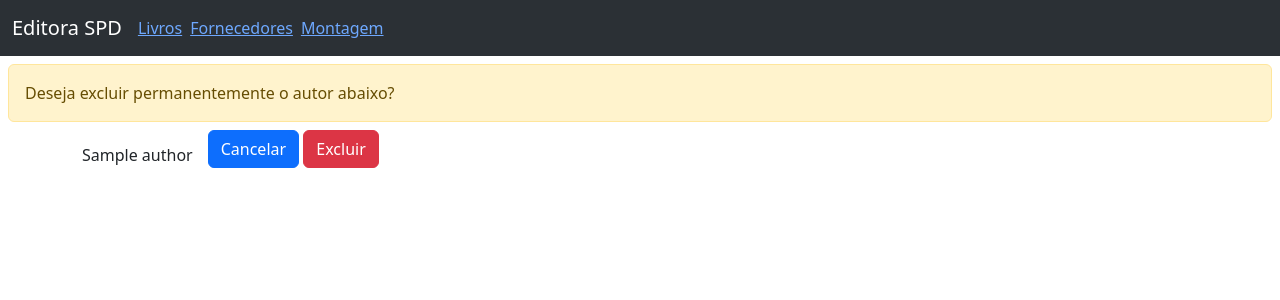
After one commit to MF-Guilherme/editora-spd, a Django app: page /library/author_register/delete/1 in a window 1280 px wide. The commit adds this page. Shown: the top 300 px of the page. Run offline with Django 5.2, Linux system fonts and the light colour scheme; tables that the repository leaves empty hold one stand-in row (values such as "Sample post").

Commit message:
feat: author delete

```diff
--- /dev/null
+++ b/library/templates/author_delete.html
@@ -0,0 +1,19 @@
+{% extends "base.html" %}
+
+{% block body %}
+    <div class="container">
+
+        <form class="form-validation" method="POST" action="{% url 'library:author_delete' author.id %}">{% csrf_token %}
+            <div class="col-12 w-50">
+                <div class="input-group mt-1 mb-3">
+                    <h6 class="mt-3 me-3">{{author}}<h6>
+                    <a href="{% url "library:author_register" %}" class="btn btn-primary">Cancelar</a>
+                    <button class="btn btn-danger" type="submit" id="">Excluir</button>
+                </div>
+                <div class="input-group mb-3">
+                    <select id="search-results" class="form-select" size="5" style="display: none;"></select>
+                </div>
+            </div>
+        </form>
+    </div>
+{% endblock %}
--- a/library/templates/author_register.html
+++ b/library/templates/author_register.html
@@ -35,7 +35,7 @@
                         <td>
                             <div class="d-flex justify-content-center">
                                 <a href="{% url "library:author_update" author.id %}" class="btn btn-primary py-1 px-1 me-1">Editar</a>
-                                <a href="#" class="btn btn-danger py-1 px-1 ms-1">Excluir</a>
+                                <a href="{% url "library:author_delete" author.id %}" class="btn btn-danger py-1 px-1 ms-1">Excluir</a>
                             </div>
                         </td>
                     </tr>
--- a/library/templates/author_update.html
+++ b/library/templates/author_update.html
@@ -7,7 +7,7 @@
             <div class="col-12 w-50">
                 <div class="input-group mt-1 mb-3">
                     <input value="{{author}}" type="text" class="form-control" placeholder="Nome do Fornecedor" aria-label="Nome do fornecedor" name="author-name" id="">
-                    <a href="{% url "library:author_register" %}" class="btn btn-danger">Cancelar</a>
+                    <a href="{% url "library:author_register" %}" class="btn btn-secondary">Cancelar</a>
                     <button class="btn btn-primary" type="submit" id="">Atualizar</button>
                 </div>
                 <div class="input-group mb-3">
--- a/library/urls.py
+++ b/library/urls.py
@@ -4,10 +4,13 @@ from . import views
 app_name = 'library'
 
 urlpatterns = [
+    path('', views.library_index, name='index'),
     path('book_register/', views.book_register, name='book_register'),
     path('author_register/', views.author_register, name='author_register'),
     path('author_register/update/<int:author_id>',
          views.author_update,
          name='author_update'),
-    path('', views.library_index, name='index')
+    path('author_register/delete/<int:author_id>',
+         views.author_delete,
+         name='author_delete'),
 ]
--- a/library/views.py
+++ b/library/views.py
@@ -35,3 +35,16 @@ def author_update(request, author_id):
         author.save()
         messages.success(request, 'Nome do autor atualizado com sucesso!')
         return redirect('/library/author_register')
+
+
+def author_delete(request, author_id):
+    if request.method == 'GET':
+        author = Author.objects.filter(id=author_id).first()
+        messages.warning(request,
+                         'Deseja excluir permanentemente o autor abaixo?')
+        return render(request, 'author_delete.html', {'author': author})
+    elif request.method == 'POST':
+        author = Author.objects.filter(id=author_id).first()
+        author.delete()
+        messages.success(request, 'Autor excluído com sucesso')
+        return redirect('/library/author_register')
```
